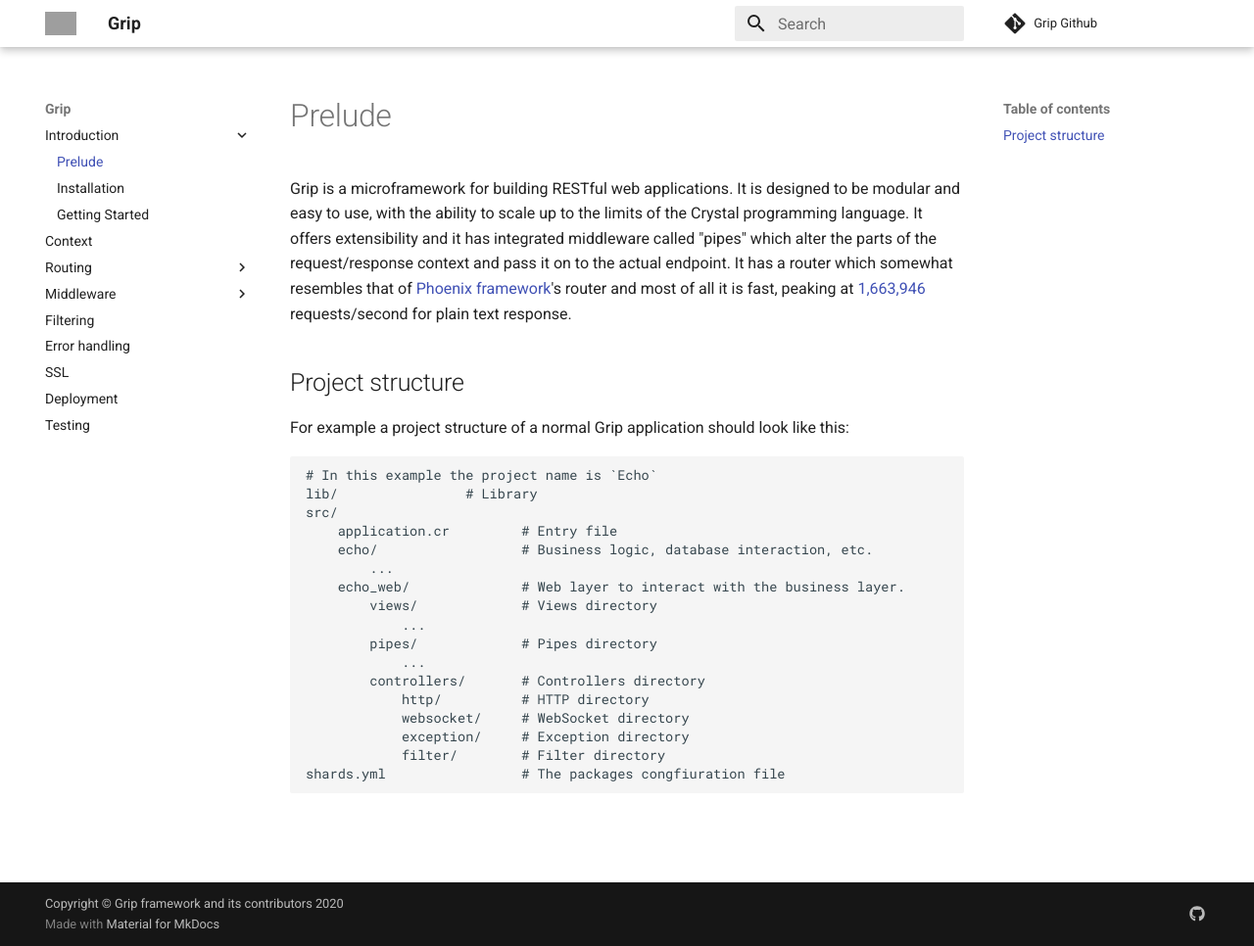
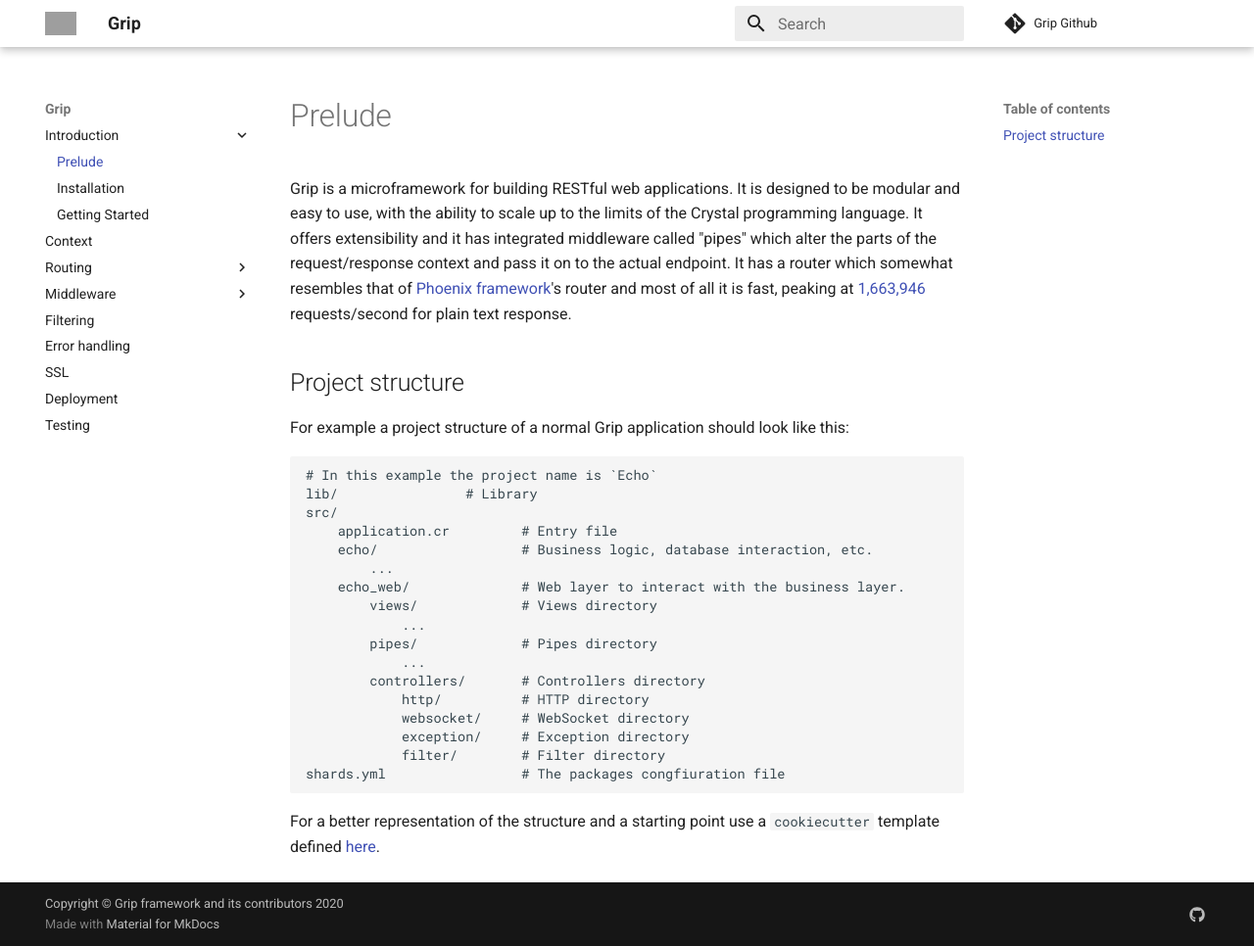
Before and after one commit to treagod/docs, an MkDocs documentation site: the page built from docs/index.md, in a window 1280 px wide and 966 px high. Shown: the whole window at 98% size. Built offline with MkDocs 1.6.1 and Material for MkDocs 9.7.7, drawn with Linux system fonts in a browser that asks for light colours; comment, search, counter and statistics services are not loaded; grey boxes are pictures that could not be loaded.

Commit message:
Update index.md

````diff
--- a/docs/index.md
+++ b/docs/index.md
@@ -23,3 +23,5 @@
             filter/        # Filter directory
 shards.yml                 # The packages congfiuration file
 ```
+
+For a better representation of the structure and a starting point use a `cookiecutter` template defined [here](https://github.com/grip-framework/cookiecutter-grip-api).
````
